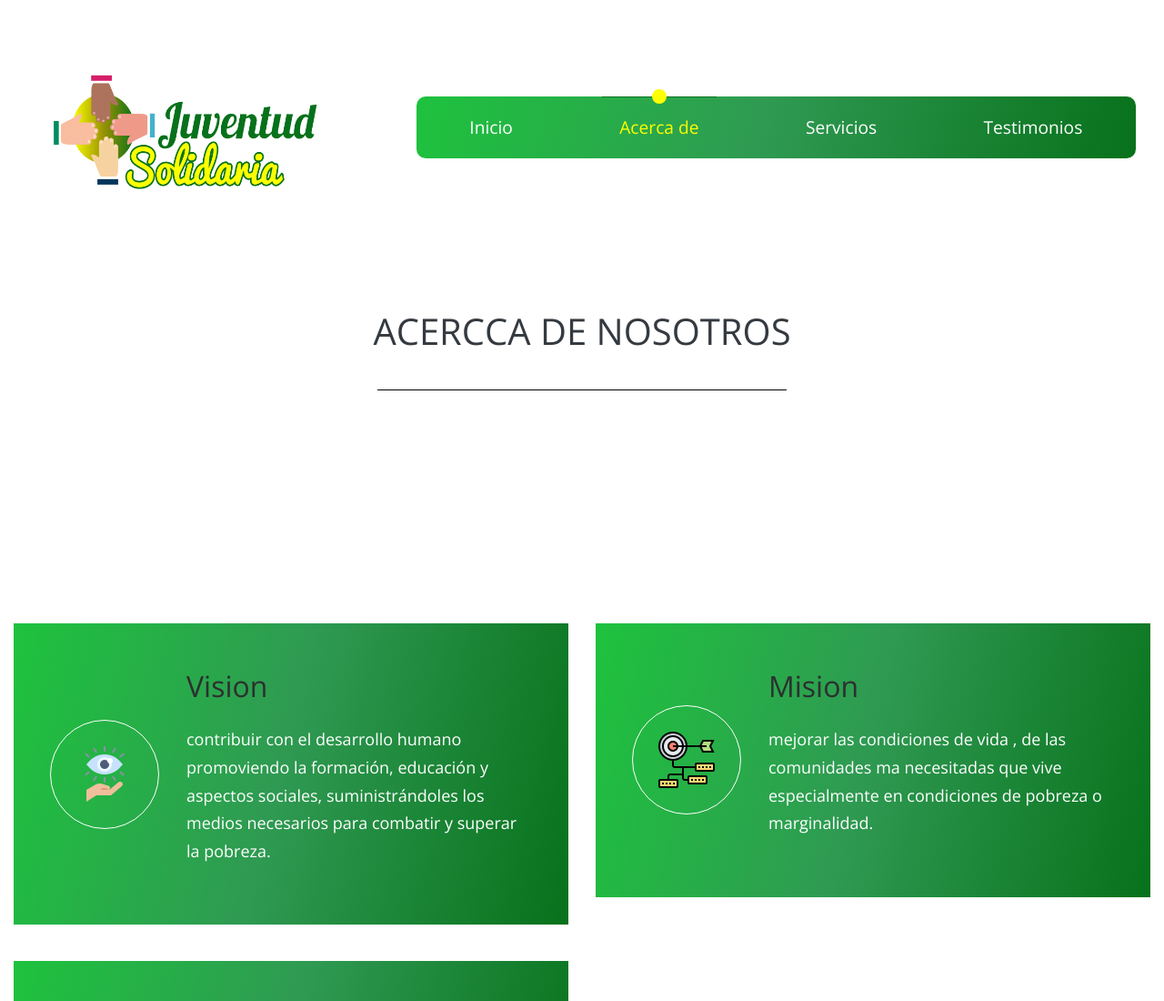
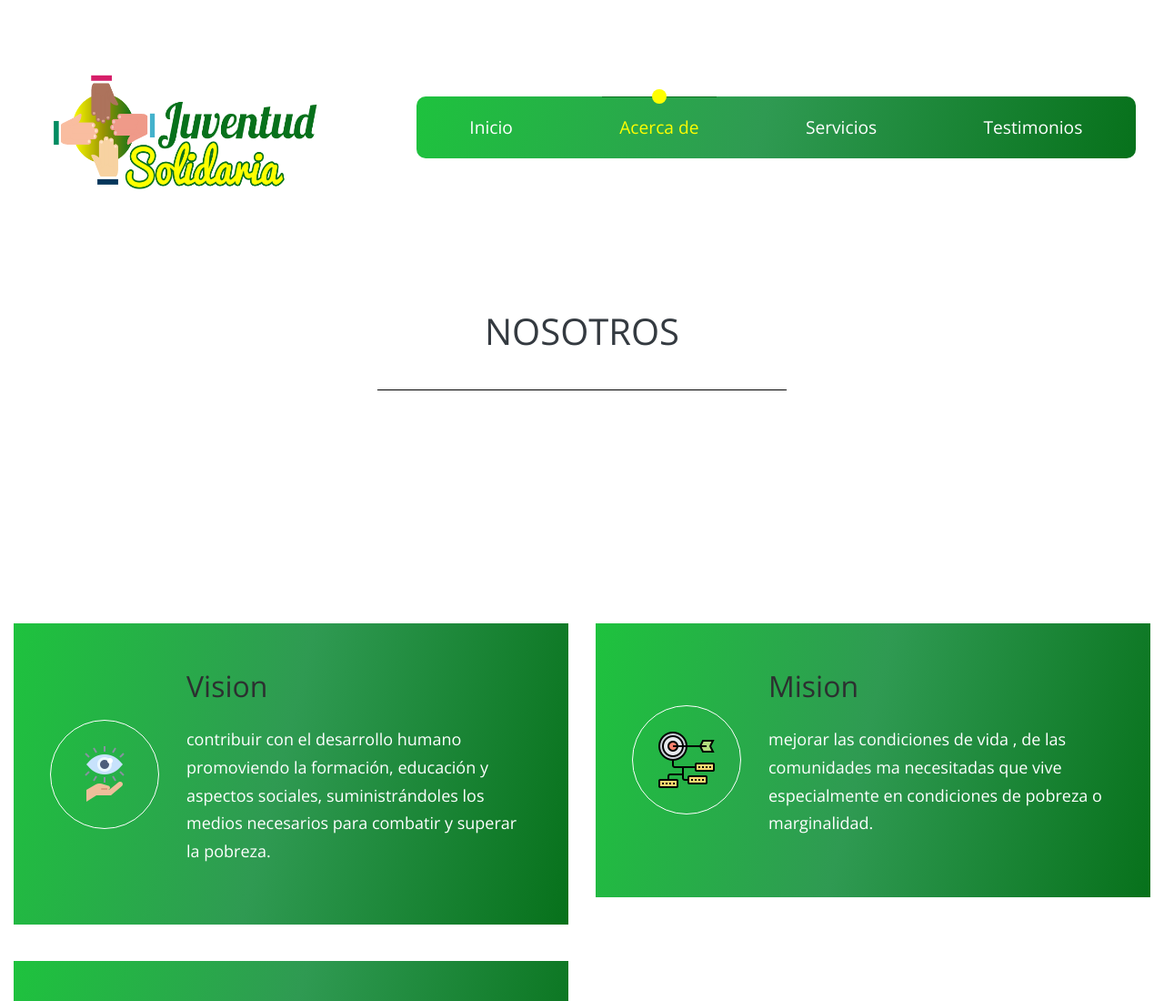
Before and after one commit to KenelCruz/Juventud_Solidaria, a plain HTML site: page parallo-master/about.html in a window 1280 px wide. Shown: the top 1100 px of the page at 91% size. Drawn offline with nearby package versions, Linux system fonts and the light colour scheme.

Commit message:
Cambios de nosotros

```diff
--- a/parallo-master/about.html
+++ b/parallo-master/about.html
@@ -68,7 +68,7 @@
         <!-- About -->
         <section class="row" id="tmAbout">
           <header class="col-12 tm-about-header">
-            <h2 class="text-uppercase text-center text-dark tm-about-page-title">Acercca de nosotros</h2>
+            <h2 class="text-uppercase text-center text-dark tm-about-page-title">Nosotros</h2>
             <hr class="tm-about-title-hr">
           </header>
 
```
